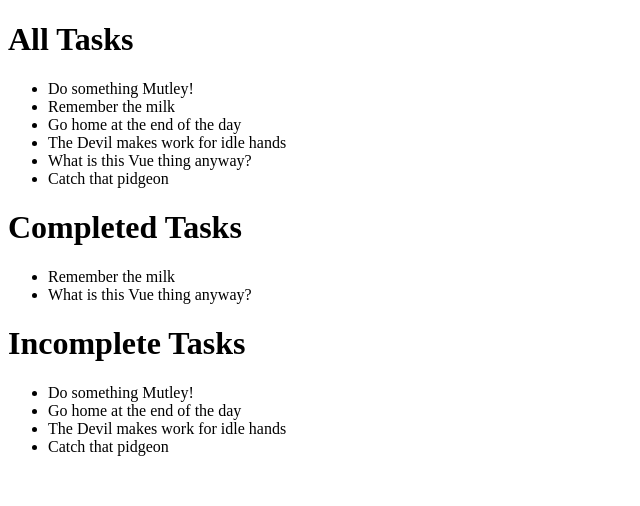
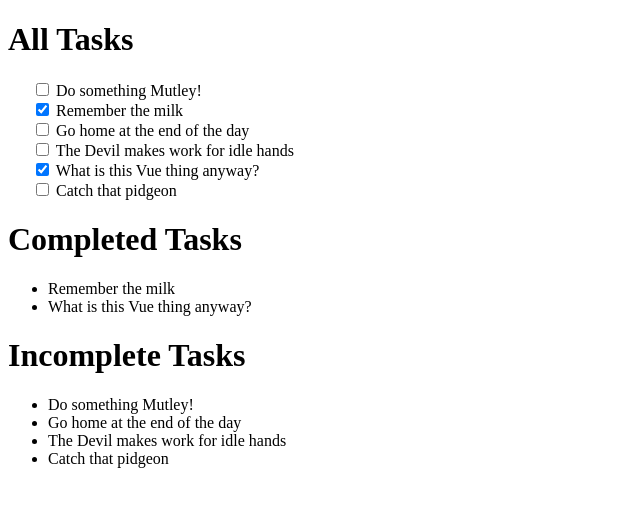
Before and after one commit to simonl65/learn-vue, a website: page index.html in a window 1280 px wide. Shown: the whole page, without its empty margins (0-640 px from the left). Drawn offline with nearby package versions, Linux system fonts and the light colour scheme.

Commit message:
Can now click checkbox to set task status. Checkboxes are now labelled correctly.

```diff
--- a/index.html
+++ b/index.html
@@ -6,6 +6,12 @@
     <meta name="viewport" content="width=device-width, initial-scale=1.0">
     <meta http-equiv="X-UA-Compatible" content="ie=edge">
     <title>Learn VueJS</title>
+    <style>
+    .unstyled-list {
+        list-style-type: none;
+        margin-left: -1rem;
+    }
+    </style>
 </head>
 
 <body>
@@ -13,7 +19,10 @@
 
         <h1>All Tasks</h1>
         <ul>
-            <li v-for="task in tasks" v-text="task.description"></li>
+            <li v-for="task in tasks" class="unstyled-list">
+                <input :id="'task_' + task.id" type="checkbox" v-model="task.completed">
+                <label :for="'task_' + task.id">{{ task.description }}</label>
+            </li>
         </ul>
 
         <h1>Completed Tasks</h1>
@@ -39,12 +48,12 @@
                 message: "Hello World",
 
                 tasks: [
-                    { description: "Do something Mutley!", completed: false },
-                    { description: "Remember the milk", completed: true },
-                    { description: "Go home at the end of the day", completed: false },
-                    { description: "The Devil makes work for idle hands", completed: false },
-                    { description: "What is this Vue thing anyway?", completed: true },
-                    { description: "Catch that pidgeon", completed: false },
+                    { id: 1, description: "Do something Mutley!", completed: false },
+                    { id: 2, description: "Remember the milk", completed: true },
+                    { id: 3, description: "Go home at the end of the day", completed: false },
+                    { id: 4, description: "The Devil makes work for idle hands", completed: false },
+                    { id: 5, description: "What is this Vue thing anyway?", completed: true },
+                    { id: 6, description: "Catch that pidgeon", completed: false },
                 ],
             },
 
```
